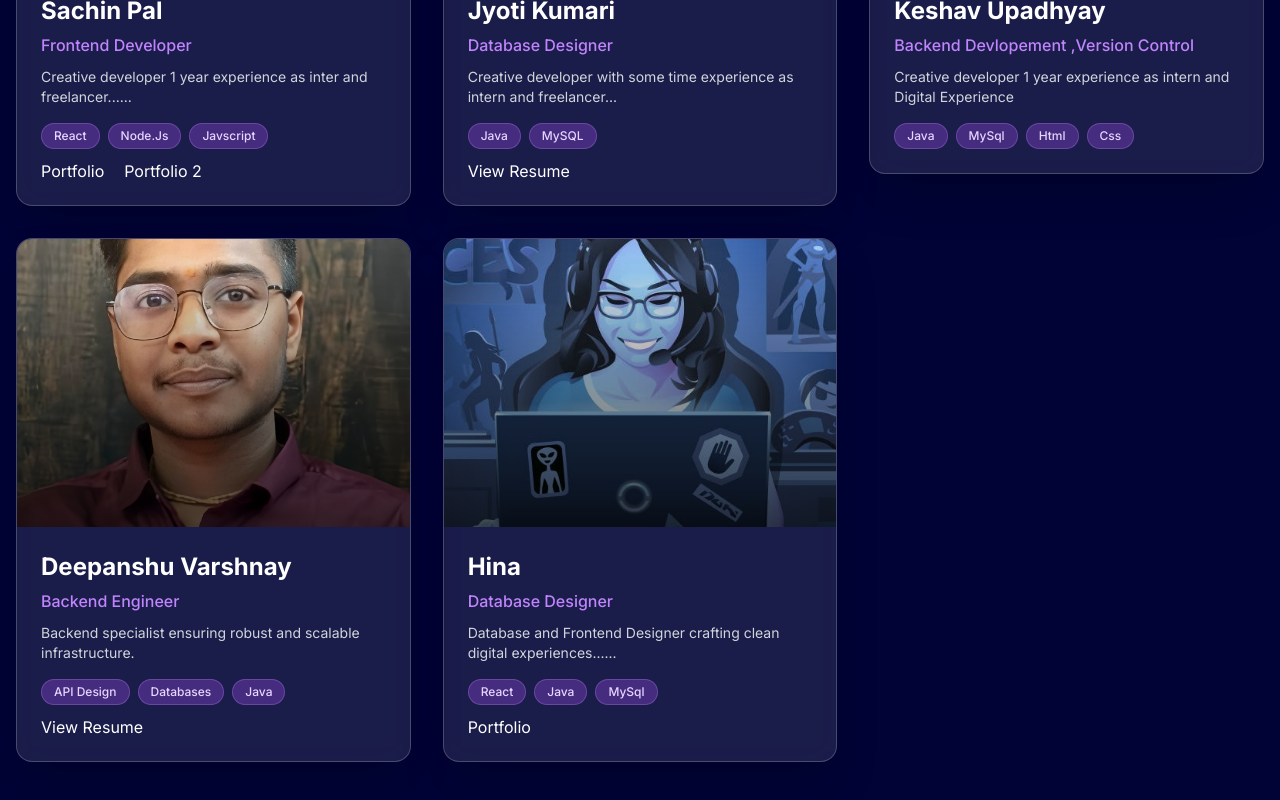
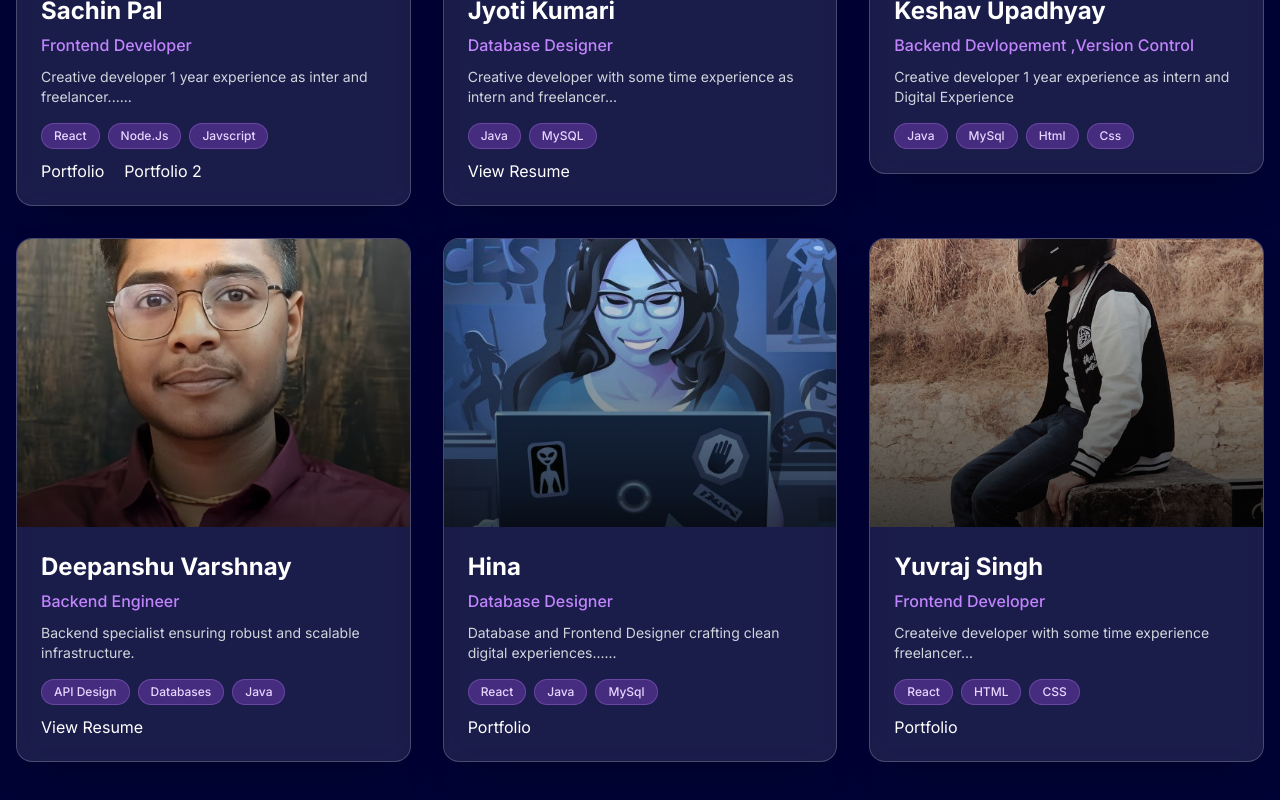
Before and after one commit to sachinpal14/Arogya-Mitra, a React (Vite) app: page / in a window 1280 px wide. Shown: the part 750-1550 px from the top of the page. Built offline with nearby package versions, Linux system fonts and the light colour scheme.

Commit message:
yuvraj info

```diff
--- a/src/pages/About/Index.jsx
+++ b/src/pages/About/Index.jsx
@@ -46,13 +46,22 @@ const About = () => {
     },
 
     {
-      id: 4,
+      id: 5,
       name: "Hina",
       role: "Database Designer",
       image: './assets/images/hina.jpg',
       bio: "Database and Frontend Designer crafting clean digital experiences......",
       skills: ["React", "Java", "MySql"],
       portfolio: "https://hina-site-dev.netlify.app/"
+    },
+    {
+      id: 6,
+      name: "Yuvraj Singh",
+      role: "Frontend Developer",
+      image: './assets/images/yuvraj.jpg',
+      bio: "Createive developer with some time experience freelancer...",
+      skills: ["React", "HTML", "CSS"],
+      portfolio: "https://yuvraj-singh-001.github.io/yuvraj-portfolio/"
     }
   ];
 
```
Also changed, not shown: public/assets/images/yuvraj.jpg (added).
